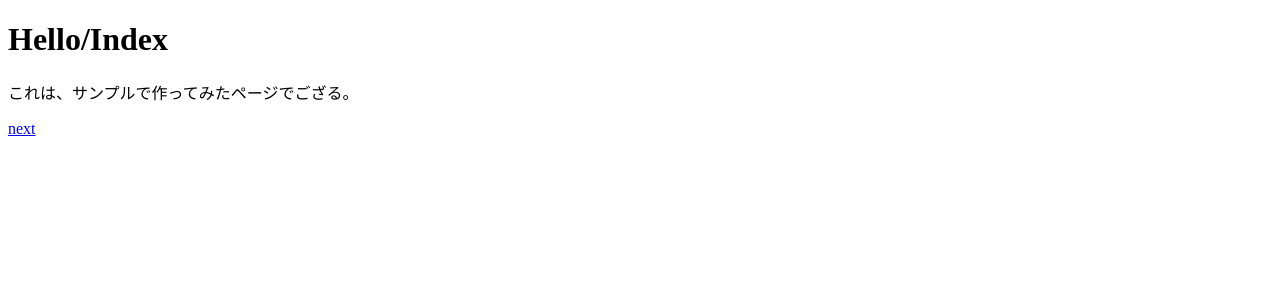
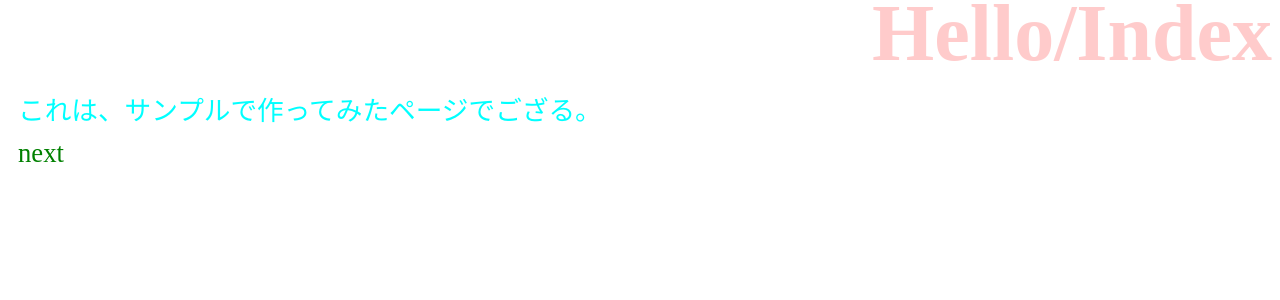
Before and after one commit to age0319/soccer_talk, a Django app: page /hello/ in a window 1280 px wide. Shown: the top 300 px of the page. Run offline with Django 3.2, Linux system fonts and the light colour scheme.

Commit message:
chapter 2, 静的ファイルを利用する

```diff
--- /dev/null
+++ b/hello/static/hello/css/style.css
@@ -0,0 +1,22 @@
+body{
+    color: aqua;
+    font-size: 20pt;
+}
+
+h1{
+    color: red;
+    opacity: 0.2;
+    font-size: 60pt;
+    margin-top: -20px;
+    margin-bottom: 0px;
+    text-align: right;
+}
+
+p{
+    margin: 10px;
+}
+
+a{
+    color: green;
+    text-decoration: none;
+}
--- a/hello/templates/hello/index.html
+++ b/hello/templates/hello/index.html
@@ -1,8 +1,10 @@
+{% load static %}
 <!DOCTYPE html>
 <html lang="en">
 <head>
     <meta charset="UTF-8">
     <title>{{ title }}</title>
+    <link rel="stylesheet" type="text/css" href="{% static 'hello/css/style.css' %}">
 </head>
 <body>
     <h1>{{ title }}</h1>
```
